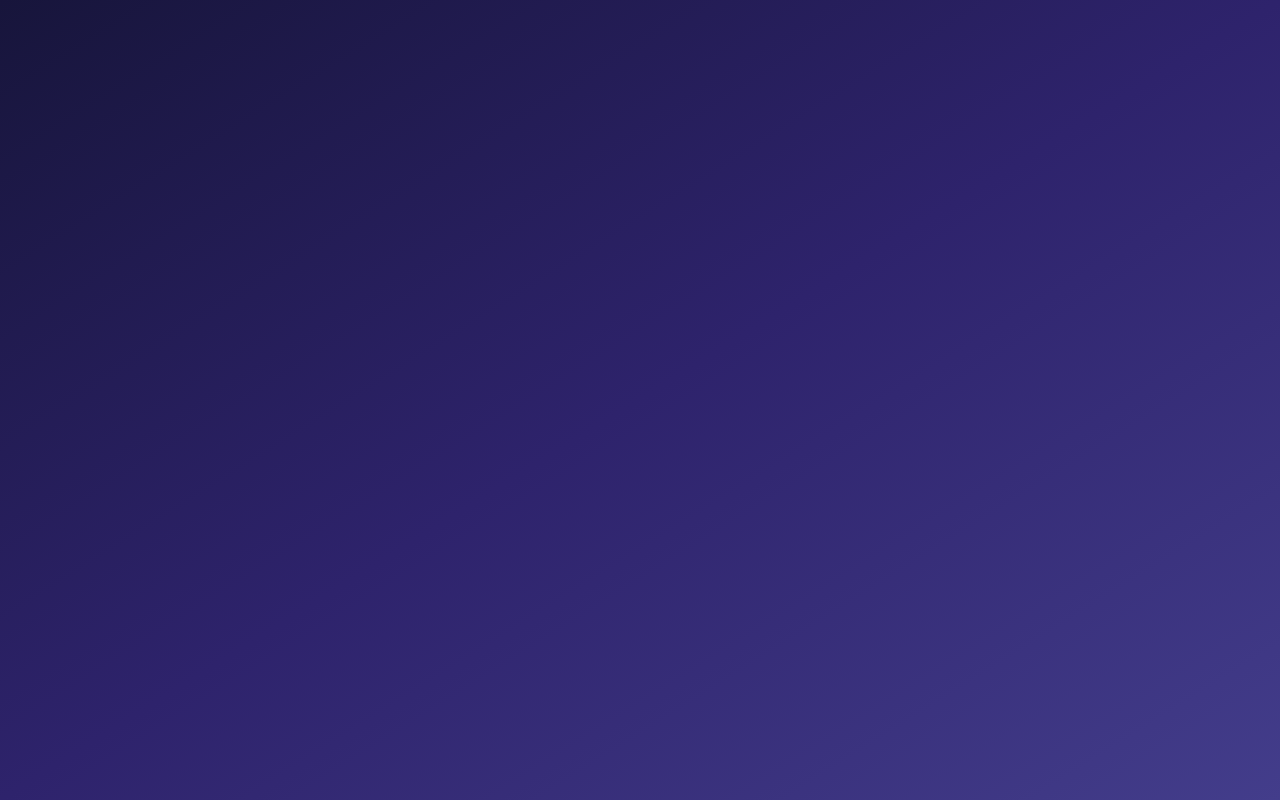
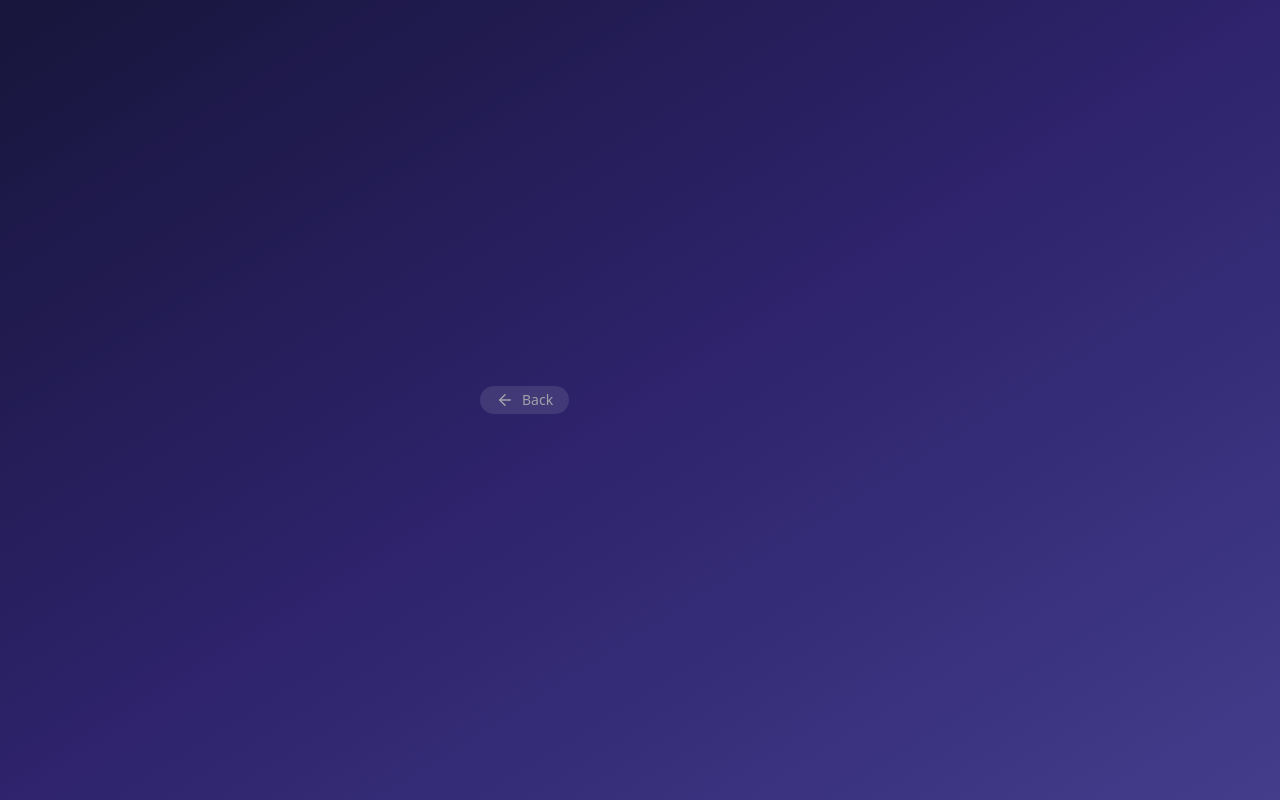
Before and after one commit to lucasfabbrim/quiz-english, a Next.js app: page /quiz in a window 1280 px wide. Built offline with nearby package versions, Linux system fonts and the light colour scheme.

Commit message:
fix: eslint page quiz

```diff
--- a/src/app/(public)/quiz/page.tsx
+++ b/src/app/(public)/quiz/page.tsx
@@ -2,9 +2,15 @@
 
 import { useRouter } from "next/navigation"
 import { motion } from "framer-motion"
+import { Button } from "@/components/ui/button"
+import { ArrowLeft } from "lucide-react"
 
 export default function Quiz() {
   const router = useRouter()
+
+  const handleBackToHome = () => {
+    router.back();
+  }
 
   return (
     <main className="min-h-screen bg-gradient-to-br from-[#17153b] via-[#2e236c] to-[#433d8b] flex items-center justify-center p-4">
@@ -14,7 +20,14 @@ export default function Quiz() {
         transition={{ duration: 0.5 }}
         className="flex flex-col w-full max-w-xs"
       >
-
+        <Button
+          onClick={() => handleBackToHome()}
+          variant="outline"
+          className="max-w-sm w-max px-4 py-1 bg-white/10 text-zinc-400 justify-start flex items-center rounded-full"
+        >
+          <ArrowLeft size={18}/>
+          Back
+        </Button>
       </motion.div>
     </main>
   )
```
